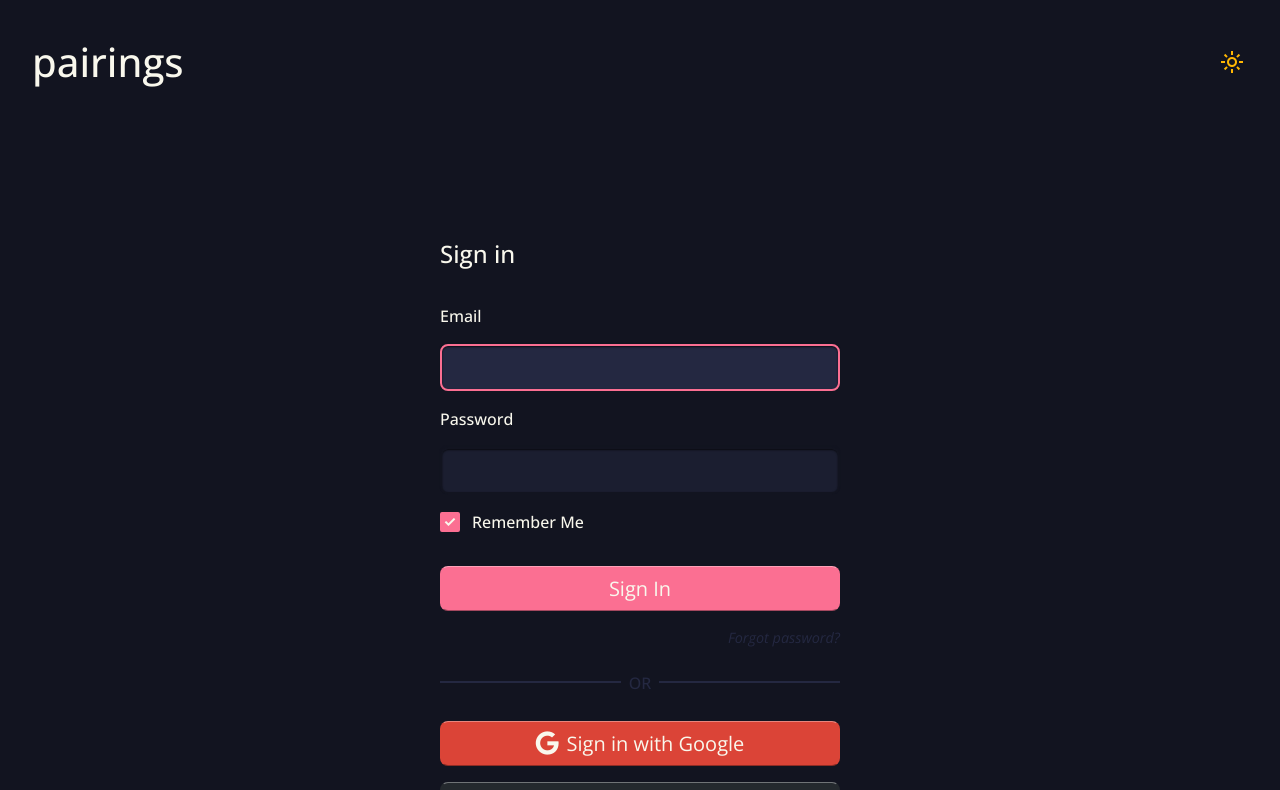
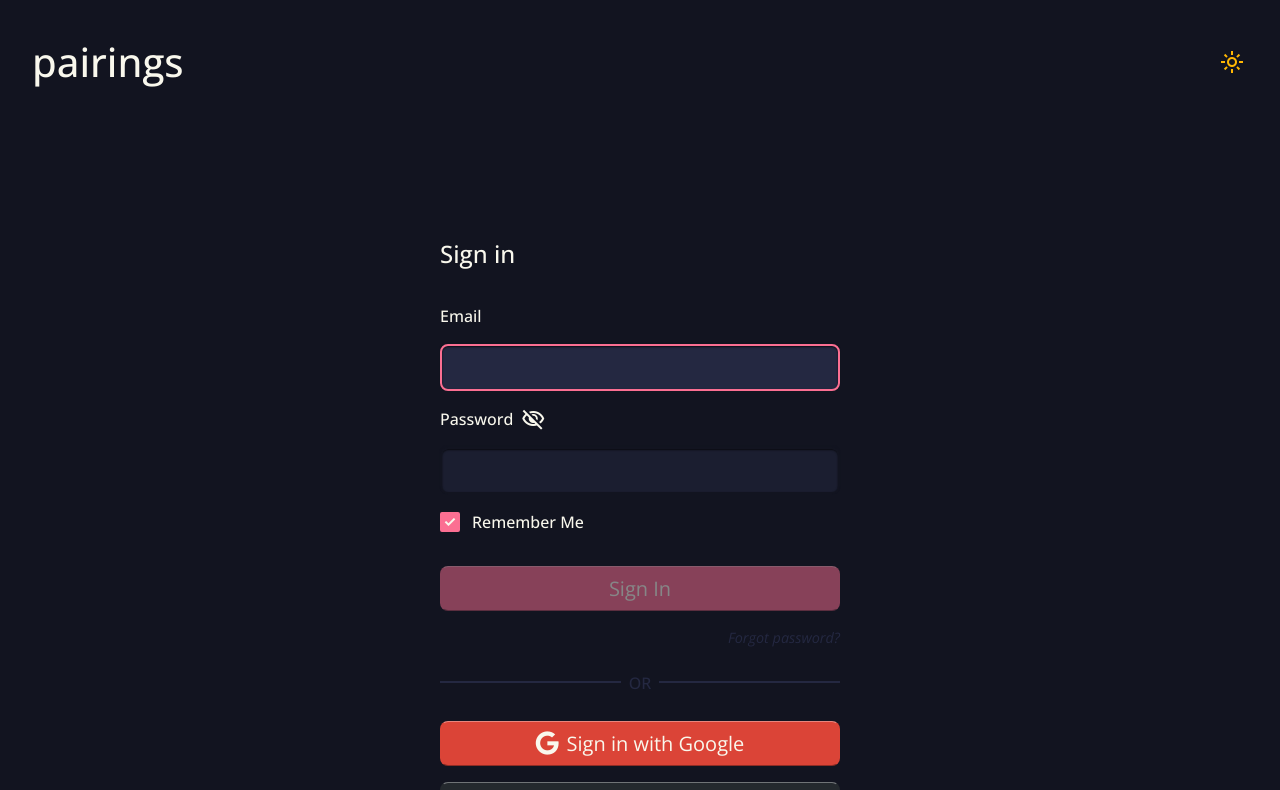
Before and after one commit to mreed4/pairing, a React (Vite) app: page /sign-in in a window 1280 px wide. Shown: the top 790 px of the page. Built offline with nearby package versions, Linux system fonts and the light colour scheme; a web font is replaced by a local one.

Commit message:
Standardize

```diff
--- a/src/Components/Pages/SignInPage.jsx
+++ b/src/Components/Pages/SignInPage.jsx
@@ -1,6 +1,6 @@
 // https://uxplanet.org/12-best-practies-for-sign-up-and-login-page-design-69d6cd045cf
 
-import { useRef, useEffect, useContext } from "react";
+import { useRef, useEffect, useContext, useState } from "react";
 import { Link } from "react-router-dom";
 import { AppContext } from "../Contexts/AppContext";
 
@@ -11,11 +11,25 @@ import "../../assets/css/SignInPage.css";
 
 export default function SignInPage() {
   const { theme } = useContext(AppContext);
+
   const emailRef = useRef();
+  const passwordRef = useRef();
+
+  const [isDisabled, setIsDisabled] = useState(true); // [true, function(){}
+  const [capsLock, setCapsLock] = useState(null);
+  const [visble, setVisble] = useState(false); // [true, function(){}
 
   useEffect(() => {
     emailRef.current.focus();
   }, [theme]);
+
+  useEffect(() => {
+    window.addEventListener("keydown", checkCapsLock);
+
+    return () => {
+      window.removeEventListener("keydown", checkCapsLock);
+    };
+  }, []);
 
   useEffect(() => {
     scrollTo(0, 0);
@@ -25,6 +39,31 @@ export default function SignInPage() {
     e.preventDefault();
     console.log("Sign In");
   }
+
+  function checkCapsLock(e) {
+    const capsLock = e.getModifierState("CapsLock");
+    if (capsLock) {
+      // console.log("Caps Lock is on");
+      setCapsLock(true);
+    } else {
+      // console.log("Caps Lock is off");
+      setCapsLock(false);
+    }
+  }
+
+  function togglePasswordVisibility() {
+    setVisble(!visble);
+  }
+
+  const capsLockIcon = capsLock ? "visible" : "hidden";
+
+  function checkFields(event) {
+    event.preventDefault();
+    const allFields = [emailRef, passwordRef];
+    const allFieldsFilled = allFields.every((field) => field.current.value !== "");
+    setIsDisabled(!allFieldsFilled);
+  }
+
   return (
     <div id="sign-in-page" className="app-page fade-in">
       <div>
@@ -32,10 +71,20 @@ export default function SignInPage() {
         <form onSubmit={handleSignIn}>
           <label htmlFor="email">Email</label>
           <input type="email" id="email" autoComplete="email" ref={emailRef} />
-          <label htmlFor="current-password">Password</label>
-          <input type="password" id="current-password" autoComplete="current-password" />
+          <label htmlFor="password" className="password-label">
+            Password{" "}
+            <span className="material-symbols-outlined visibility-icon" onClick={togglePasswordVisibility}>
+              {visble ? "visibility" : "visibility_off"}
+            </span>{" "}
+            <span
+              className={`material-symbols-outlined capslock-icon ${capsLockIcon}`}
+              title={capsLock ? "Caps Lock is on" : "Caps Lock is off"}>
+              keyboard_capslock_badge
+            </span>
+          </label>
+          <input type={visble ? "text" : "password"} id="password" autoComplete="new-password" ref={passwordRef} onChange={checkFields} />
           <Checkbox id="remember-me" label="Remember Me" checked={true} />
-          <button type="submit" className="button border pink">
+          <button type="submit" className="button border pink" disabled={isDisabled}>
             Sign In
           </button>
           <p className="helper italic right">
--- a/src/Components/Pages/SignUpPage.jsx
+++ b/src/Components/Pages/SignUpPage.jsx
@@ -36,6 +36,11 @@ export default function SignUpPage() {
     scrollTo(0, 0);
   }, []);
 
+  function handleSignUp(e) {
+    e.preventDefault();
+    console.log("Sign Up");
+  }
+
   function checkCapsLock(e) {
     const capsLock = e.getModifierState("CapsLock");
     if (capsLock) {
@@ -61,11 +66,6 @@ export default function SignUpPage() {
     const allFieldsAreFilled = allFields.every((field) => field.current.value !== "");
     const passwordIsValid = passwordRegex.test(passwordRef.current.value);
     setIsDisabled(!allFieldsAreFilled || !passwordIsValid);
-  }
-
-  function handleSignUp(e) {
-    e.preventDefault();
-    console.log("Sign Up");
   }
 
   return (
--- a/src/assets/css/SignInPage.css
+++ b/src/assets/css/SignInPage.css
@@ -11,6 +11,7 @@
   font-weight: 700;
 }
 
+#sign-in-page input[type="text"],
 #sign-in-page input[type="email"],
 #sign-in-page input[type="password"] {
   margin-bottom: 1rem;
@@ -25,3 +26,8 @@
   width: 100%;
   margin-top: 2rem;
 }
+
+#sign-in-page button[type="submit"]:disabled {
+  opacity: 0.5;
+  cursor: default;
+}
--- a/src/assets/css/SignUpPage.css
+++ b/src/assets/css/SignUpPage.css
@@ -48,10 +48,6 @@
   margin-top: 2rem;
 }
 
-#sign-up-page div + p.helper {
-  /* margin-top: 0; */
-}
-
 #sign-up-page button[type="submit"]:disabled {
   opacity: 0.5;
   cursor: default;
```
